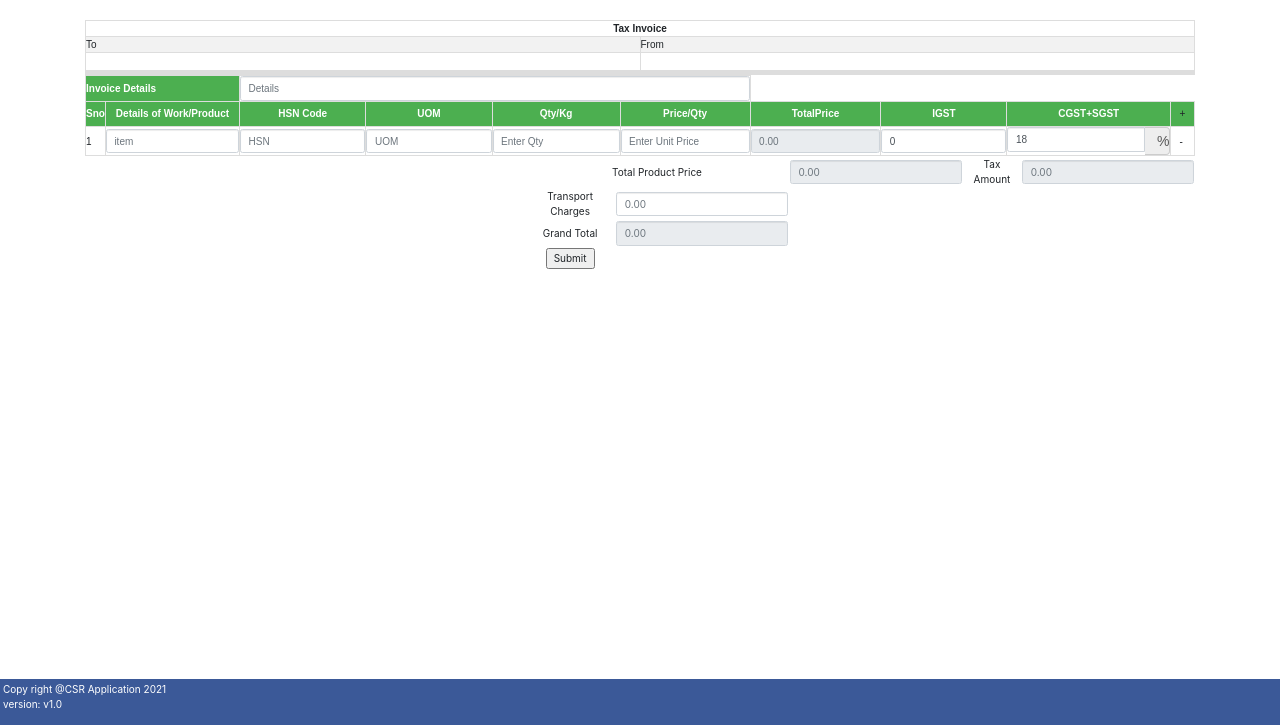
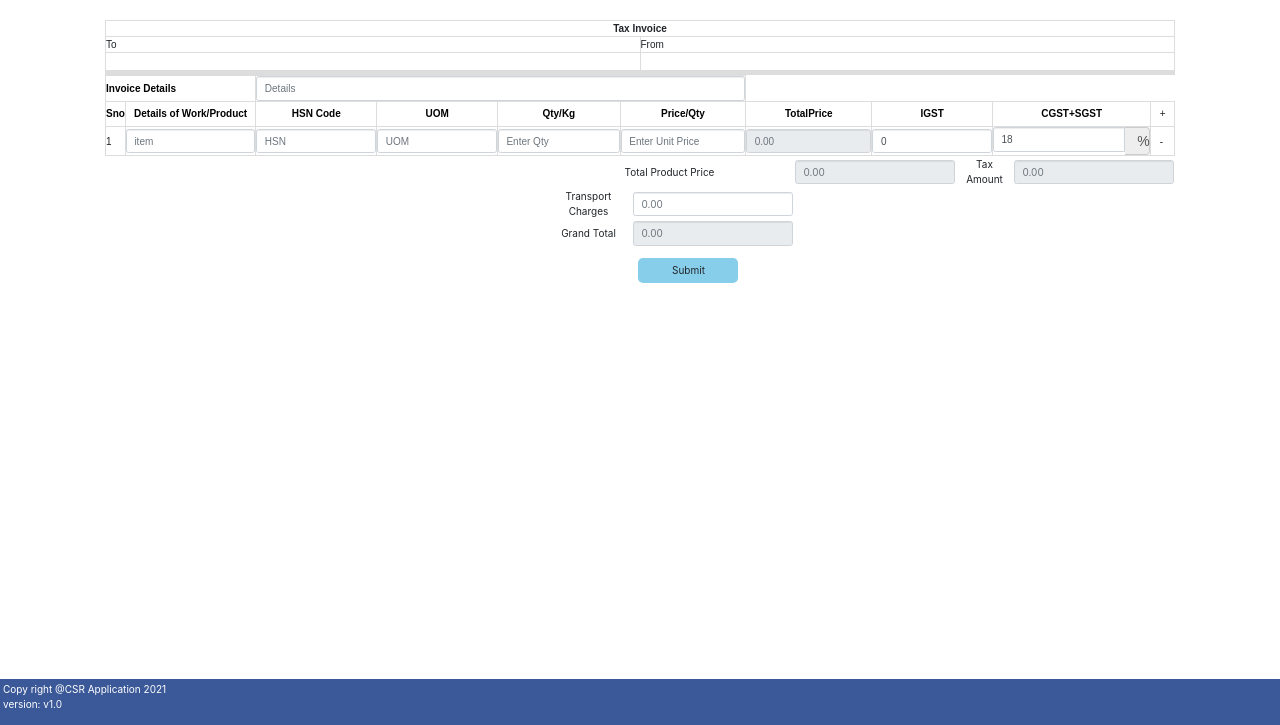
Before and after one commit to Krishna7899/CustomerService, a Django app: template agentService/agent/templates/invoiceCreate.html in a window 1280 px wide. Shown: the part 75-800 px from the top of the page. Run offline with Django 3.2, Linux system fonts and the light colour scheme; the template is opened without the code that fills it, so the values that code supplies are empty; parts of the project's set-up code (start-up, migrations or seed data) failed here and were passed over; some libraries are stand-ins or nearby versions.

Commit message:
invoice final changes

```diff
--- a/agentService/agent/admin.py
+++ b/agentService/agent/admin.py
@@ -42,10 +42,9 @@
 admin.site.register(Branch,MyBranchAdmin)
 
 class MyInvoiceAdmin(admin.ModelAdmin):
-	list_display = ("id","invoiceSummary","invoiceNumber","status", "partner", "branch","created_date")
+	list_display = ("id","invoiceSummary","invoiceNumber","status", "partner", "branch","TransportCharges","TotalTaxAmount","TotalCost","created_date")
 admin.site.register(Invoice,MyInvoiceAdmin)
 
 class MyInvoiceProductAdmin(admin.ModelAdmin):
-	list_display = ("Description", "HSNCode", "UOM", "QtyPerKg", "RatePerKg", "TotalQtyCost", "TransportCharges",
-					 "TotalTax","TotalCost")
+	list_display = ("Description", "HSNCode", "UOM", "QtyPerKg", "RatePerKg", "TotalQtyCost","TotalTax")
 admin.site.register(InvoiceProduct,MyInvoiceProductAdmin)
--- a/agentService/static/css/invoice.css
+++ b/agentService/static/css/invoice.css
@@ -23,9 +23,16 @@
         border:none;
         background:#87ceeb;
 }
-.Invoice-submit{
+.invoice-submit{
         position:absolute;
         text-align:center;
+        padding:5px;
+        margin-top:10px;
+        margin-left:50px;
+        background:#87ceeb;
+        border-radius:5px;
+        border:none;
+        width:100px;
 
 
 }
@@ -67,13 +74,23 @@
         border-radius:5px;
         padding:0px;
         margin:0px;
-        height:20px;
-        width:50px;
+        height:30px;
+        width:100px;
+}
+.Invoice-table input[type="number"]{
+        outline:none;
+        border:none;
+        border-radius:5px;
+        padding:0px;
+        margin:0px;
+        height:25px;
+        width:100px;
 }
 
 .container{
-overflow-y:scroll;
-height:70vh;
+    overflow-y:scroll;
+    height:70vh;
+    width:1100px;
 }
 .invoiceAddress {
   font-family: Arial, Helvetica, sans-serif;
@@ -88,15 +105,26 @@
 .invoiceAddress td{
       text-align:left;
       margin-left:10px;
+
 }
-.invoiceAddress tr:nth-child(even){background-color: #f2f2f2;}
 
-.invoiceAddress tr:hover {background-color: #ddd;}
 
 .invoiceAddress th {
   padding-top: 0px;
   padding-bottom: 0px;
   text-align: left;
-  background-color: #4CAF50;
-  color: white;
+  color: black;
 }
+.total-value-table {
+       margin-left:240px;
+
+}
+.total-value-table td{
+       width:110px;
+
+}
+
+.total-value-table th{
+       border:none;
+
+}
--- a/agentService/static/js/invoice.js
+++ b/agentService/static/js/invoice.js
@@ -49,11 +49,13 @@
 
  $(document).ready(function(){
     var i=1;
+    var j=18;
     $("#add_row").click(function(){b=i-1;
         $('#count').val(i+1)
       	/*$('#tab_logic').append('<tr id="addr'+(i+1)+'"></tr>');*/
       	$("#tab_logic tr:last").show().clone(true).add('#addr'+i).insertAfter("#tab_logic tr:last").find("input").each(function () {
       	$('#tab_logic tr:last').find('td:first-child').html(i+1);
+      	$('.tax-percentage').val(j);
         $(this).val('').attr({
              'id': function (_, id) {
                  return id + i
@@ -90,7 +92,9 @@
 	$('#tax').on('keyup change',function(){
 		calc_total();
 	});
-
+    $('#transport_amount').on('keyup change',function(){
+              calc_Grand_total();
+    });
 
 });
 
@@ -102,12 +106,16 @@
 		{
 			var qty = $(this).find('.qty').val();
 			var price = $(this).find('.price').val();
-			$(this).find('.total').val(qty*price);
-
+		    $(this).find('.total').val(qty*price);
+			$(this).find('.taxPrice').val(qty*price*18/100);
 			calc_total();
 		}
     });
 }
+/*var prodCost = $('.total').val();
+var taxPrice = $('.tax-percentage').val();
+               $('.taxPrice').val((prodCost*taxPrice)/100)*/
+
 
 function calc_total()
 {
@@ -121,3 +129,10 @@
 	$('#tax_amount').val(tax_sum.toFixed(2));
 	$('#total_amount').val((tax_sum+total).toFixed(2));
 }
+
+function calc_Grand_total(){
+      var tr_charges=+$('#transport_amount').val();
+      var gTotal=+$('#total_amount').val();
+       $('#total_amount').val((tr_charges+gTotal).toFixed(2));
+
+}
```
Also changed, not shown: agentService/agent/DButils.py (+8 -4 lines).
